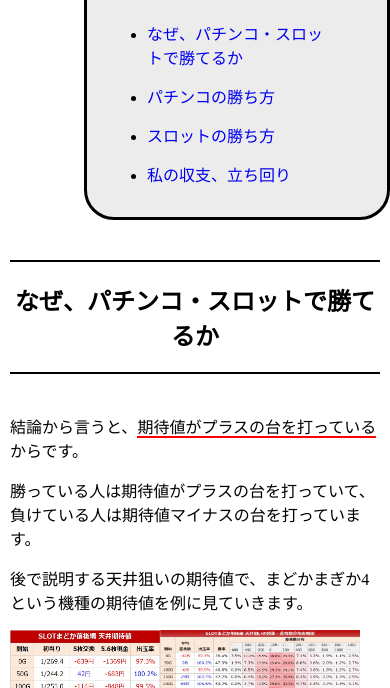
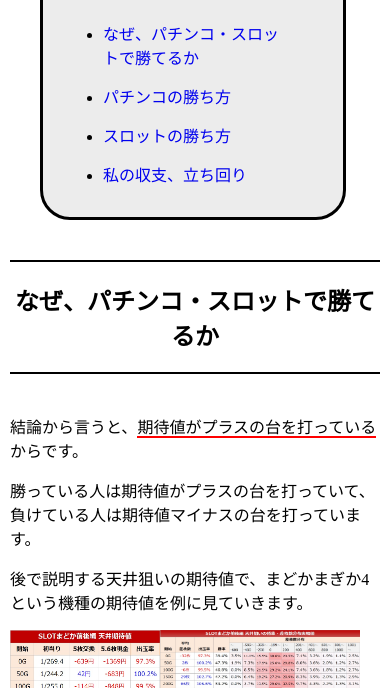
Before and after one commit to yuki020315/yuki020315.github.io, a plain HTML site: page index.html in a window 390 px wide. Shown: the part 412-1100 px from the top of the page. Drawn offline with Linux system fonts and the light colour scheme.

Commit message:
Update style_mobile.css

```diff
--- a/common/styles/style_mobile.css
+++ b/common/styles/style_mobile.css
@@ -80,8 +80,7 @@ span{
   border: solid;
   border-radius: 30px;
   width: 300px;
-  margin-left: 20%;
-  margin-right: 20%;
+  margin-left: 30px;
   background-color: rgb(236, 236, 236);
 }
 
```
